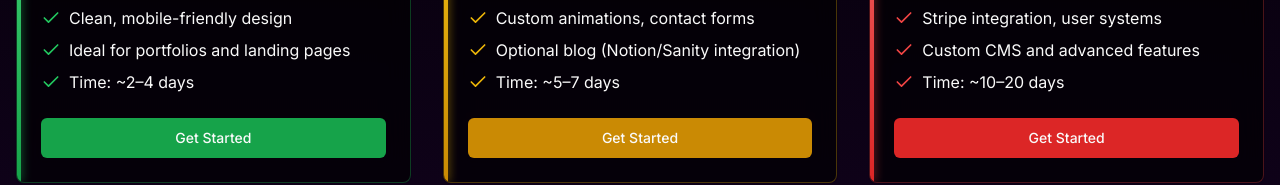
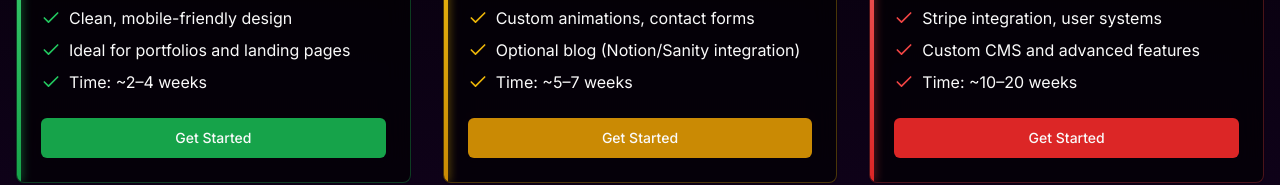
Before and after one commit to pdevulapally/ARPK, a Next.js app: page /pricing in a window 1280 px wide. Shown: the part 465-650 px from the top of the page. Built offline with nearby package versions, Linux system fonts and the light colour scheme; no server answers.

Commit message:
Update page.tsx

```diff
--- a/app/pricing/page.tsx
+++ b/app/pricing/page.tsx
@@ -79,7 +79,7 @@ export default function PricingPage() {
                 </li>
                 <li className="flex items-start">
                   <Check className="h-5 w-5 text-green-500 mr-2 shrink-0 mt-0.5" />
-                  <span>Time: ~2–4 days</span>
+                  <span>Time: ~2–4 weeks</span>
                 </li>
               </ul>
             </CardContent>
@@ -116,7 +116,7 @@ export default function PricingPage() {
                 </li>
                 <li className="flex items-start">
                   <Check className="h-5 w-5 text-yellow-500 mr-2 shrink-0 mt-0.5" />
-                  <span>Time: ~5–7 days</span>
+                  <span>Time: ~5–7 weeks</span>
                 </li>
               </ul>
             </CardContent>
@@ -153,7 +153,7 @@ export default function PricingPage() {
                 </li>
                 <li className="flex items-start">
                   <Check className="h-5 w-5 text-red-500 mr-2 shrink-0 mt-0.5" />
-                  <span>Time: ~10–20 days</span>
+                  <span>Time: ~10–20 weeks</span>
                 </li>
               </ul>
             </CardContent>
@@ -346,8 +346,8 @@ export default function PricingPage() {
                 <div className="space-y-2">
                   <h3 className="text-lg font-medium">How long does the process take?</h3>
                   <p className="text-gray-300">
-                    Timelines vary by project complexity: Simple websites (2-4 days), Medium websites (5-7 days), and
-                    Complex websites (10-20 days).
+                    Timelines vary by project complexity: Simple websites (2-4 weeks), Medium websites (5-7 weeks), and
+                    Complex websites (10-20 weeks).
                   </p>
                 </div>
                 <div className="space-y-2">
```
